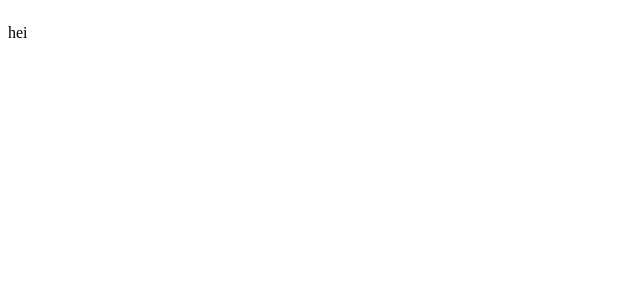
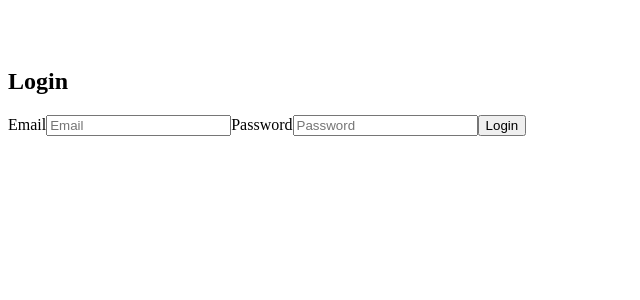
Before and after one commit to JulieHM/coralQuest, a Next.js app: page / in a window 1280 px wide. Shown: the top 300 px of the page, without its empty margins (0-640 px from the left). Built offline with nearby package versions, Linux system fonts and the light colour scheme.

Commit message:
add pages

```diff
--- /dev/null
+++ b/context/AuthContext.tsx
@@ -0,0 +1,49 @@
+import { createContext, ReactNode, useContext, useState } from "react";
+import ts from "typescript";
+
+type authContextType = {
+    user: boolean;
+    login: () => void;
+    logout: () => void;
+};
+
+const authContextDefaultValues: authContextType = {
+    user: null,
+    login: () => {},
+    logout: () => {},
+};
+
+const AuthContext = createContext<authContextType>(authContextDefaultValues);
+
+export function useAuth() {
+    return useContext(AuthContext);
+}
+
+type Props = {
+    children: ReactNode;
+};
+
+export function AuthProvider({ children }: Props) {
+    const [user, setUser] = useState<boolean>(null);
+
+    const login = () => {
+        setUser(true);
+    };
+
+    const logout = () => {
+        setUser(false);
+    };
+
+    const value = {
+        user,
+        login,
+        logout,
+    };
+    return (
+        <>
+            <AuthContext.Provider value={value}>
+                {children}
+            </AuthContext.Provider>
+        </>
+    );
+}
--- a/firebaseConfig.js
+++ b/firebaseConfig.js
@@ -1,6 +1,7 @@
 // Import the functions you need from the SDKs you need
 import { initializeApp } from "firebase/app";
 import { getAnalytics } from "firebase/analytics";
+import "firebase/auth";
 // TODO: Add SDKs for Firebase products that you want to use
 // https://firebase.google.com/docs/web/setup#available-libraries
 
@@ -19,3 +20,4 @@ const firebaseConfig = {
 // Initialize Firebase
 const app = initializeApp(firebaseConfig);
 const analytics = getAnalytics(app);
+export const auth = firebase.auth();
--- a/package.json
+++ b/package.json
@@ -19,6 +19,7 @@
     "next": "13.1.1",
     "react": "18.2.0",
     "react-dom": "18.2.0",
+    "react-hook-form": "^7.41.5",
     "typescript": "4.9.4"
   }
 }
--- a/pages/_app.tsx
+++ b/pages/_app.tsx
@@ -1,6 +1,14 @@
 import '../styles/globals.css'
 import type { AppProps } from 'next/app'
+import { AuthProvider } from "../context/AuthContext";
+
 
 export default function App({ Component, pageProps }: AppProps) {
-  return <Component {...pageProps} />
+  return (
+    <>
+        <AuthProvider>
+            <Component {...pageProps} />
+        </AuthProvider>
+    </>
+);
 }
--- a/pages/index.tsx
+++ b/pages/index.tsx
@@ -1,10 +1,31 @@
 import Head from 'next/head'
 import { Inter } from '@next/font/google'
 import styles from '../styles/Home.module.css'
+import { useAuth } from "../context/AuthContext";
+import { useState } from 'react';
+import { useRouter } from 'next/router';
 
 const inter = Inter({ subsets: ['latin'] })
 
 export default function Home() {
+  const [email, setEmail] = useState("");
+  const [password, setPassword] = useState("");
+  const [error, setError] = useState(null);
+  const router = useRouter();
+  const { signInWithEmailAndPassword } = useAuth();
+
+
+  const onSubmit = event => {
+    setError(null)
+    signInWithEmailAndPassword(email, password)
+    .then(authUser => {
+      router.push('/logged_in');
+    })
+    .catch(error => {
+      setError(error.message)
+    });
+    event.preventDefault();
+  };
   return (
     <>
       <Head>
@@ -13,7 +34,44 @@ export default function Home() {
         <meta name="viewport" content="width=device-width, initial-scale=1" />
         <link rel="icon" href="/favicon.ico" />
       </Head>
-      <p>hei</p>
+      <div className={styles.container}>
+            <Head>
+                <title>Context-api with TypeScript and nextJS</title>
+                <link rel="icon" href="/favicon.ico" />
+            </Head>
+
+
+            <div className="text-center" style={{ padding: '40px 0px'}}>
+
+          <h2>Login</h2>
+          <form onSubmit={onSubmit}>
+          { error && <div color="danger">{error}</div>}
+
+              <label for="loginEmail" sm={4}>Email</label>
+                <input
+                  type="email"
+                  value={email}
+                  onChange={(event) => setEmail(event.target.value)}
+                  name="email"
+                  id="loginEmail"
+                  placeholder="Email" />
+
+
+              <label for="loginPassword" sm={4}>Password</label>
+                <input
+                  type="password"
+                  name="password"
+                  value={password}
+                  onChange={(event) => setPassword(event.target.value)}
+                  id="loginPassword"
+                  placeholder="Password" />
+
+               <button>Login</button>
+          </form>
+
+    </div>
+
+        </div>
     </>
   )
 }
```
Also changed, not shown: pages/game.tsx (added, +11 -0 lines), pages/login.tsx (+12 -0 lines), 1 other file (tests, documents, lock files or other folders).
